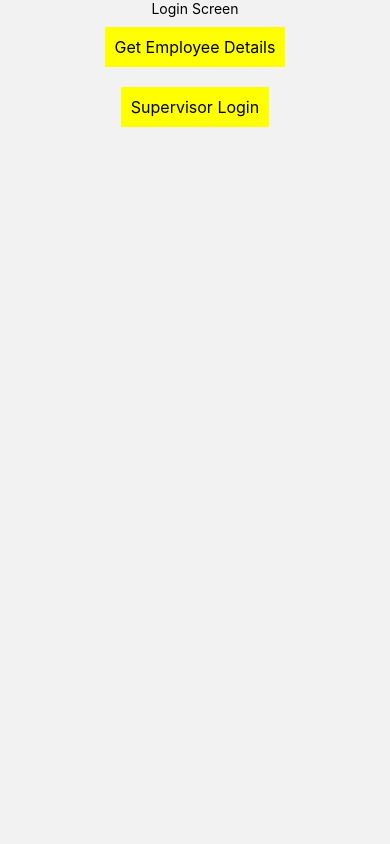
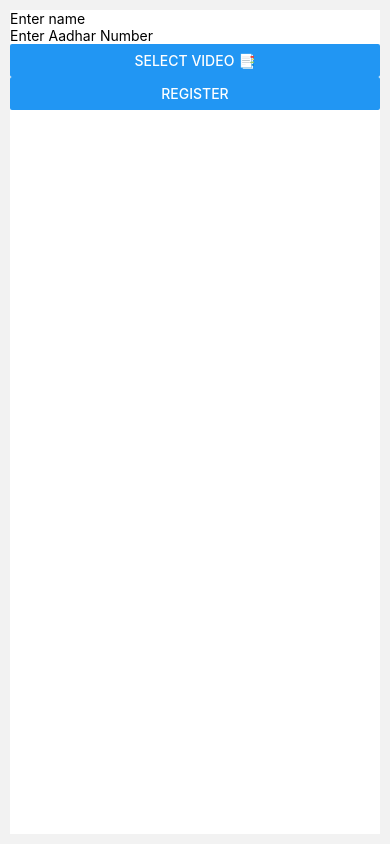
Before and after one commit to nitish9t7/sih_mnrega_app, a React Native app: screen / in a window 390 px wide. Built offline with nearby package versions, Linux system fonts and the light colour scheme.

Commit message:
added document picker and register screen and employee details

```diff
--- a/App.js
+++ b/App.js
@@ -6,12 +6,13 @@ import SCREENS from './src/constants/screen';
 import Login from './src/screens/Login';
 import SuperVisorLogin from './src/screens/SupervisorLogin';
 import EmployeeDetails from './src/screens/EmployeeDetails';
+import Register from './src/screens/Register';
 
 const App = () => {
   const Stack = createNativeStackNavigator();
   return (
     <NavigationContainer>
-      <Stack.Navigator initialRouteName={SCREENS.SPLASH}>
+      <Stack.Navigator initialRouteName={SCREENS.REGISTER}>
         <Stack.Screen
           name={SCREENS.SPLASH}
           component={Splash}
@@ -40,6 +41,13 @@ const App = () => {
             headerShown: false,
           }}
         />
+        <Stack.Screen
+          name={SCREENS.REGISTER}
+          component={Register}
+          options={{
+            headerShown: false,
+          }}
+        />
       </Stack.Navigator>
     </NavigationContainer>
   );
--- a/package.json
+++ b/package.json
@@ -15,8 +15,10 @@
     "axios": "^0.27.2",
     "react": "18.0.0",
     "react-native": "0.69.4",
+    "react-native-document-picker": "^8.1.1",
     "react-native-safe-area-context": "^4.3.3",
-    "react-native-screens": "^3.16.0"
+    "react-native-screens": "^3.16.0",
+    "react-native-vision-camera": "^2.14.1"
   },
   "devDependencies": {
     "@babel/core": "^7.12.9",
--- a/src/constants/api.js
+++ b/src/constants/api.js
@@ -1,8 +1,9 @@
-const BASE_URL = 'http://192.168.0.101:3000/';
+const BASE_URL = 'http://192.168.1.13:3000/';
 
 const API = {
   LOGIN: `${BASE_URL}login`,
   GET_EMPLOYEE_PROFILE: `${BASE_URL}getEmployeeProfile`,
+  GET_EMPLOYEE_ATTENDENCE: `${BASE_URL}getEmployeeAttendence`,
 };
 
 export default API;
--- a/src/constants/screen.js
+++ b/src/constants/screen.js
@@ -3,6 +3,7 @@ const SCREENS = {
   LOGIN: 'login',
   SUPERVISOR_LOGIN: 'supervisorLogin',
   EMPLOYEE_DETAILS_SCREEN: 'emploeeDetailsScreen',
+  REGISTER: 'register',
 };
 
 export default SCREENS;
--- a/src/screens/EmployeeDetails/index.js
+++ b/src/screens/EmployeeDetails/index.js
@@ -8,6 +8,21 @@ const EmployeeDetails = () => {
   const [searchString, setSearchString] = useState(null);
   const [loading, setLoading] = useState(false);
   const [details, setDetails] = useState(null);
+  const [attendance, setAttendance] = useState(null);
+
+  const getAttendance = async function () {
+    try {
+      const {data} = await axios.get(
+        `${API.GET_EMPLOYEE_ATTENDENCE}?empId=${searchString}`,
+      );
+      console.log(data);
+      setAttendance(data);
+    } catch (error) {
+      console.log(error);
+      setAttendance(null)
+      throw error;
+    }
+  };
 
   const searchEmployee = async function () {
     try {
@@ -19,8 +34,9 @@ const EmployeeDetails = () => {
       setDetails(data);
       setLoading(false);
 
-      console.log(data);
+      console.log(details);
     } catch (error) {
+      setDetails(null);
       console.log(error);
     }
   };
@@ -39,17 +55,37 @@ const EmployeeDetails = () => {
         style={styles.searchButton}
         onPress={async () => {
           await searchEmployee();
+          await getAttendance();
         }}>
         <Text style={styles.searchButtonText}>Search</Text>
       </TouchableOpacity>
-      {details ? (
+      <View>
+        {details ? (
+          <View>
+            <Text>Name : {details?.name}</Text>
+            <Text>Aadhar Number : {details?.aadharNumber}</Text>
+            <Text>City : {details?.city}</Text>
+          </View>
+        ) : (
+          <Text>No profile found</Text>
+        )}
+      </View>
+      {attendance?.length ? (
         <View>
-          <Text>Name : {details[0]?.name}</Text>
-          <Text>Aadhar Number : {details[0]?.aadharNumber}</Text>
-          <Text>City : {details[0]?.city}</Text>
+          <Text>Attendance (Present Days)</Text>
+          {attendance.map((ele, index) => {
+            let date = new Date(ele.dateTime).toUTCString();
+            return (
+              <View key={index}>
+                <Text>{date}</Text>
+              </View>
+            );
+          })}
         </View>
       ) : (
-        <Text>No profile found</Text>
+        <View>
+          <Text>Attendance not found</Text>
+        </View>
       )}
     </View>
   );
--- /dev/null
+++ b/src/screens/Register/index.js
@@ -0,0 +1,66 @@
+import {StyleSheet, Text, SafeAreaView, Button} from 'react-native';
+import React, {useState, useCallback} from 'react';
+import DocumentPicker, {types} from 'react-native-document-picker';
+import {TextInput} from 'react-native';
+
+const Register = () => {
+  const [name, setName] = useState(null);
+  const [aadharNumber, setAadharNumber] = useState(null);
+  const [fileResponse, setFileResponse] = useState([]);
+
+  const handleDocumentSelection = useCallback(async () => {
+    try {
+      const response = await DocumentPicker.pick({
+        presentationStyle: 'fullScreen',
+      });
+      setFileResponse(response);
+      console.log(response);
+    } catch (err) {
+      console.warn(err);
+    }
+  }, []);
+  return (
+    <SafeAreaView style={styles.container}>
+      <TextInput
+        placeholder="Enter name"
+        onChangeText={e => {
+          setName(e);
+        }}
+      />
+      <TextInput
+        placeholder="Enter Aadhar Number"
+        onChangeText={e => {
+          setAadharNumber(e);
+        }}
+      />
+      <Button
+        style={styles.button}
+        title="Select Video 📑"
+        onPress={handleDocumentSelection}
+      />
+
+      <Button
+        title="Register"
+        style={styles.button}
+        onPress={() => {
+          console.log(name, aadharNumber, fileResponse);
+        }}
+      />
+    </SafeAreaView>
+  );
+};
+
+export default Register;
+
+const styles = StyleSheet.create({
+  container: {
+    flex: 1,
+    backgroundColor: '#fff',
+    padding: 10,
+    margin: 10,
+  },
+  button: {
+    margin: 20,
+    backgroundColor:"red"
+  },
+});
```
Also changed, not shown: src/screens/Register/styles.js (added, +10 -0 lines), 2 other files (tests, documents, lock files or other folders).
